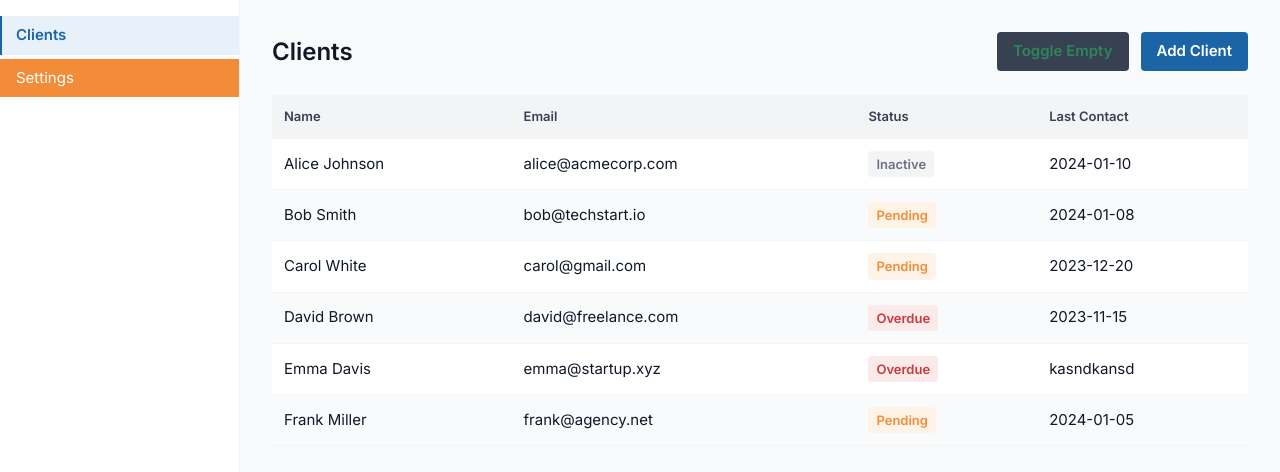
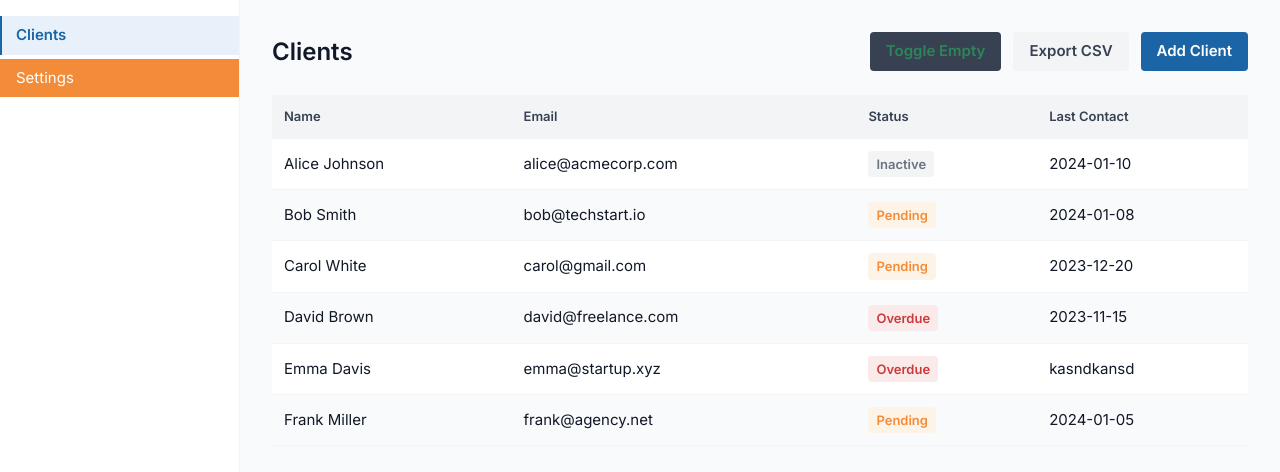
Before and after one commit to GenesysTeam/pulseboard, a React (Vite) app: page / in a window 1280 px wide. Shown: the top 472 px of the page. Built offline with nearby package versions, Linux system fonts and the light colour scheme.

Commit message:
Add Export CSV button to clients table

```diff
--- a/src/pages/ClientsList.tsx
+++ b/src/pages/ClientsList.tsx
@@ -47,6 +47,19 @@ export default function ClientsList({ onClientSelect }: ClientsListProps) {
     { key: 'lastContact', label: 'Last Contact' },
   ]
 
+  const handleExportCSV = () => {
+    const headers = ['Name', 'Email', 'Status', 'Last Contact']
+    const rows = mockClients.map(c => [c.name, c.email, c.status, c.lastContact])
+    const csv = [headers, ...rows].map(r => r.join(',')).join('\n')
+    const blob = new Blob([csv], { type: 'text/csv' })
+    const url = URL.createObjectURL(blob)
+    const a = document.createElement('a')
+    a.href = url
+    a.download = 'clients.csv'
+    a.click()
+    URL.revokeObjectURL(url)
+  }
+
   return (
     <div className={styles.page}>
       <div className={styles.header}>
@@ -54,6 +67,9 @@ export default function ClientsList({ onClientSelect }: ClientsListProps) {
         <div className={styles.headerActions}>
           <Button variant="ghost" size="md" onClick={() => setShowEmpty(!showEmpty)} style={{ color: 'var(--color-success)', backgroundColor: 'var(--color-neutral-700)' }}>
             Toggle Empty
+          </Button>
+          <Button variant="secondary" size="md" onClick={handleExportCSV}>
+            Export CSV
           </Button>
           <Button variant="primary" size="md" onClick={() => setIsModalOpen(true)}>
             Add Client
```
